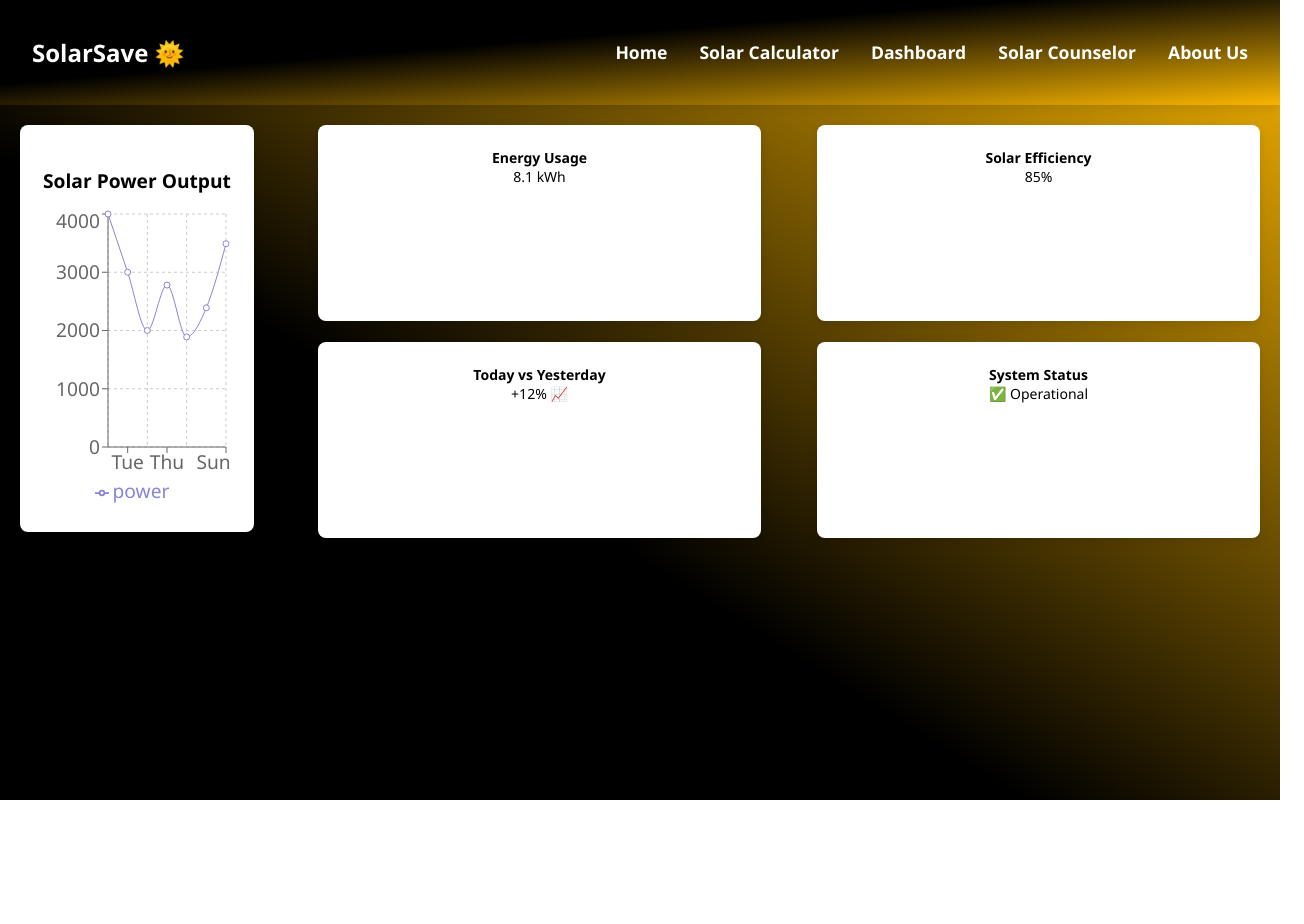
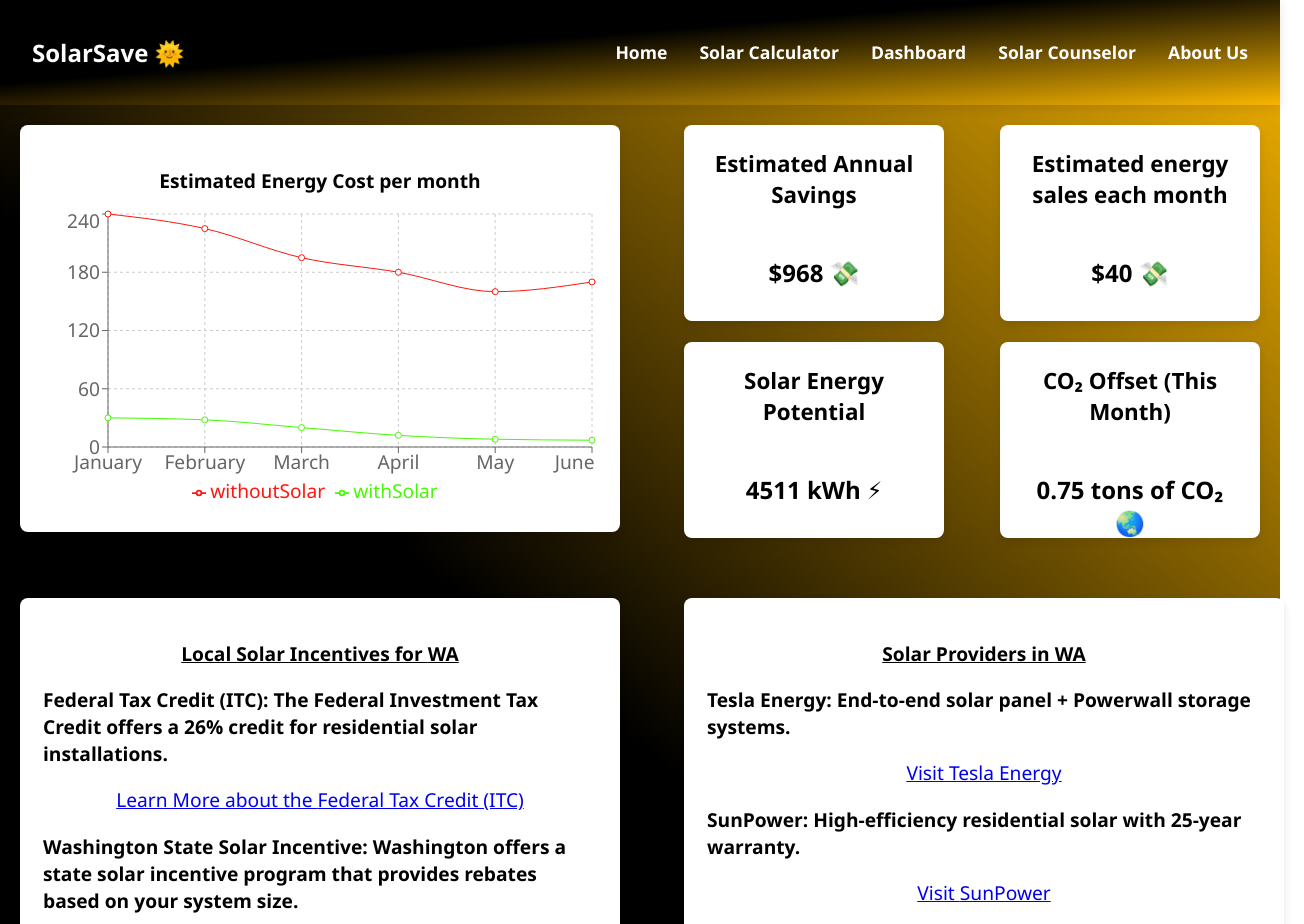
Before and after one commit to akshat10343/hackathon-solar-project-, a React (Create React App) app in the folder client/: page /dashboard in a window 1280 px wide. Shown: the top 924 px of the page, 1304 px wide, since content can reach past the window. Before the commit the page ends 800 px from the top, so only its background shows below. Built offline with nearby package versions, Linux system fonts and the light colour scheme.

Commit message:
dashboard actually dashes? (almost)

```diff
--- a/client/src/DashboardPage.js
+++ b/client/src/DashboardPage.js
@@ -3,20 +3,124 @@ import { LineChart, Line, XAxis, YAxis, CartesianGrid, Tooltip, Legend, Responsi
 import Card from './Card'; // Import the Card component
 
 const data = [
-  { name: 'Mon', power: 4000 },
-  { name: 'Tue', power: 3000 },
-  { name: 'Wed', power: 2000 },
-  { name: 'Thu', power: 2780 },
-  { name: 'Fri', power: 1890 },
-  { name: 'Sat', power: 2390 },
-  { name: 'Sun', power: 3490 },
+  { name: 'January', withoutSolar: 240, withSolar: 30 },
+  { name: 'February', withoutSolar: 225, withSolar: 28 },
+  { name: 'March', withoutSolar: 195, withSolar: 20 },
+  { name: 'April', withoutSolar: 180, withSolar: 12 },
+  { name: 'May', withoutSolar: 160, withSolar: 8 },
+  { name: 'June', withoutSolar: 170, withSolar: 7 },
 ];
+
+const solarIncentives = {
+  WA: [
+    {
+      title: "Federal Tax Credit (ITC)",
+      description: "The Federal Investment Tax Credit offers a 26% credit for residential solar installations.",
+      link: "https://www.seia.org/initiatives/solar-investment-tax-credit"
+    },
+    {
+      title: "Washington State Solar Incentive",
+      description: "Washington offers a state solar incentive program that provides rebates based on your system size.",
+      link: "https://www.energy.gov/energysaver/solar-power/solar-incentives"
+    }
+  ],
+  CA: [
+    {
+      title: "California Solar Initiative (CSI)",
+      description: "California offers rebates for solar energy systems installed on homes and businesses.",
+      link: "https://www.gosolarcalifornia.ca.gov/"
+    },
+    {
+      title: "Net Energy Metering (NEM)",
+      description: "Net Energy Metering (NEM) allows you to sell excess electricity back to the grid and earn credit.",
+      link: "https://www.cpuc.ca.gov/General.aspx?id=3349"
+    }
+  ]
+};
+
+const solarProviders = {
+  WA: [
+    {
+      name: "Tesla Energy",
+      description: "End-to-end solar panel + Powerwall storage systems.",
+      link: "https://www.tesla.com/solarpanels",
+    },
+    {
+      name: "SunPower",
+      description: "High-efficiency residential solar with 25-year warranty.",
+      link: "https://us.sunpower.com/solar",
+    },
+    {
+      name: "Vivint Solar",
+      description: "Custom solar installations with flexible financing.",
+      link: "https://www.vivintsolar.com/",
+    },
+  ],
+  CA: [
+    {
+      name: "Sunrun",
+      description: "Nation’s largest solar provider—buy or lease options.",
+      link: "https://www.sunrun.com/",
+    },
+    {
+      name: "Tesla Energy",
+      description: "Solar + Powerwall with seamless app monitoring.",
+      link: "https://www.tesla.com/solarpanels",
+    },
+    {
+      name: "SunPower",
+      description: "Award-winning panels and complete system warranties.",
+      link: "https://us.sunpower.com/solar",
+    },
+  ],
+};
+
+function SolarProvidersCard({ state }) {
+  const list = solarProviders[state] || [];
+
+  return (
+    <Card>
+      <h3 style={{textDecoration: "underline", fontSize:'1.2rem'}}>Solar Providers in {state}</h3>
+      {list.map((prov, i) => (
+        <div key={i}>
+          <p className='incentive-item' style={{fontSize: "1.2rem"}}>{prov.name}: {prov.description}</p>
+          <a
+            href={prov.link}
+            target="_blank"
+            rel="noopener noreferrer"
+          >
+            Visit {prov.name}
+          </a>
+        </div>
+      ))}
+    </Card>
+  );
+}
+
+function SolarIncentivesCard({ state }) {
+  const incentives = solarIncentives[state];
+
+  return (
+    <Card>
+      <h3 style={{textDecoration: "underline", fontSize:'1.2rem'}}>Local Solar Incentives for {state}</h3>
+      {incentives.map((incentive, index) => (
+        <div key={index}>
+          <p className="incentive-item" style={{fontSize: "1.2rem"}}>{incentive.title + ": " + incentive.description}</p>
+          <a href={incentive.link} target="_blank" rel="noopener noreferrer">
+            Learn More about the {incentive.title}
+          </a>
+        </div>
+      ))}
+    </Card>
+  );
+}
 
 const DashboardPage = () => {
   return (
+<div>
 <div className="cards-container">
-    <div className="fixed-container">
-        <Card title="Solar Power Output">
+    <div className="graph-container">
+        <Card title="Estimated Energy Cost per month">
         <ResponsiveContainer width="100%" height={300}>
               <LineChart data={data}>
                 <CartesianGrid strokeDasharray="3 3" />
@@ -24,29 +128,39 @@ const DashboardPage = () => {
                 <YAxis />
                 <Tooltip />
                 <Legend />
-                <Line type="monotone" dataKey="power" stroke="#8884d8" />
+                <Line type="monotone" dataKey="withoutSolar" stroke="#fc170f" />
+                <Line type="monotone" dataKey="withSolar" stroke="#46fa05" />
               </LineChart>
             </ResponsiveContainer>
         </Card>
     </div>
     <div className="cards-grid">
-      <div className="card card--small">
-        <strong>Energy Usage</strong><br/>
-        8.1 kWh
+      <div className="card card--small" styles={{fontSize: '2rem'}}>
+        <strong>Estimated Annual Savings</strong><br/><br/>
+        <p>$968 💸</p>
       </div>
       <div className="card card--small">
-        <strong>Solar Efficiency</strong><br/>
-        85%
+        <strong>Estimated energy sales each month</strong><br/><br/>
+        <p>$40 💸</p>
       </div>
       <div className="card card--small">
-        <strong>Today vs Yesterday</strong><br/>
-        +12% 📈
+        <strong>Solar Energy Potential</strong><br/><br/>
+        <p>4511 kWh ⚡</p>
       </div>
       <div className="card card--small">
-        <strong>System Status</strong><br/>
-        ✅ Operational
+        <strong>CO₂ Offset (This Month)</strong><br/><br/>
+        <p>0.75 tons of CO₂ 🌏</p>
       </div>
     </div>
+</div>
+<div className="cards-container">
+    <div className="graph-container">
+        <SolarIncentivesCard state="WA" />
+    </div>
+    <div className="graph-container">
+      <SolarProvidersCard state="WA" />
+    </div>
+</div>
 </div>
 
 
--- a/client/src/index.css
+++ b/client/src/index.css
@@ -36,12 +36,8 @@ code {
   margin-bottom: 20px;
 }
 
-.fixed-container {
-  flex-basis:content;
-  height: fit-content;
-}
-.dynamic-container {
-  flex-grow: 1;
+.graph-container {
+  flex: 0 0 50%;          /* don’t grow or shrink—just take 50% */
   height: fit-content;
 }
 
@@ -56,9 +52,13 @@ code {
 /* Small variant for those 4 info cards */
 .card--small {
   padding: 8px;
-  font-size: 0.875rem; /* 14px */
+  font-size: 1.0rem; /* 14px */
   text-align: center;
   height: 150px;       /* Set height to half of the chart (300px) */
+}
+
+.card--small strong {
+  font-size: 1.4rem;
 }
 
 /* Spacing between cards */
@@ -107,3 +107,7 @@ code {
 .card-body {
   font-size: 1.2rem;
 }
+
+.incentive-item {
+  text-align: left;
+}
```
